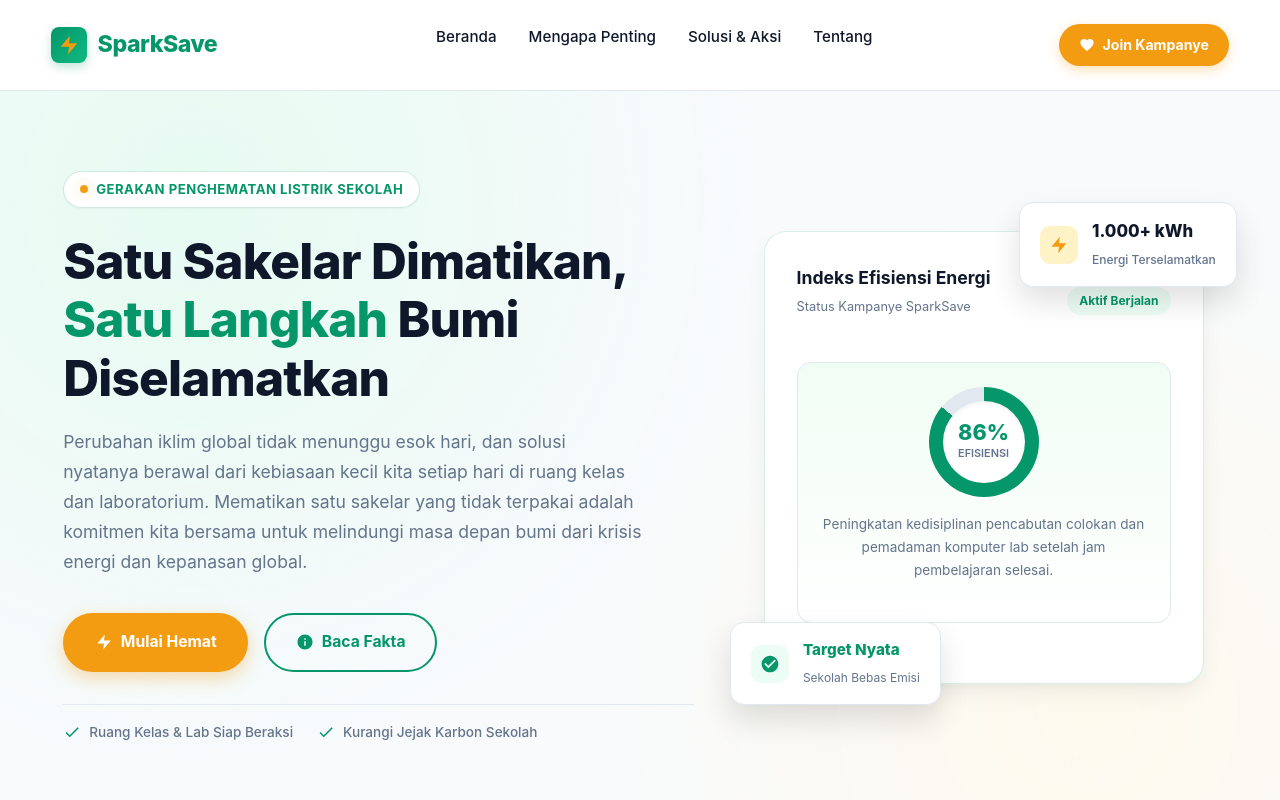
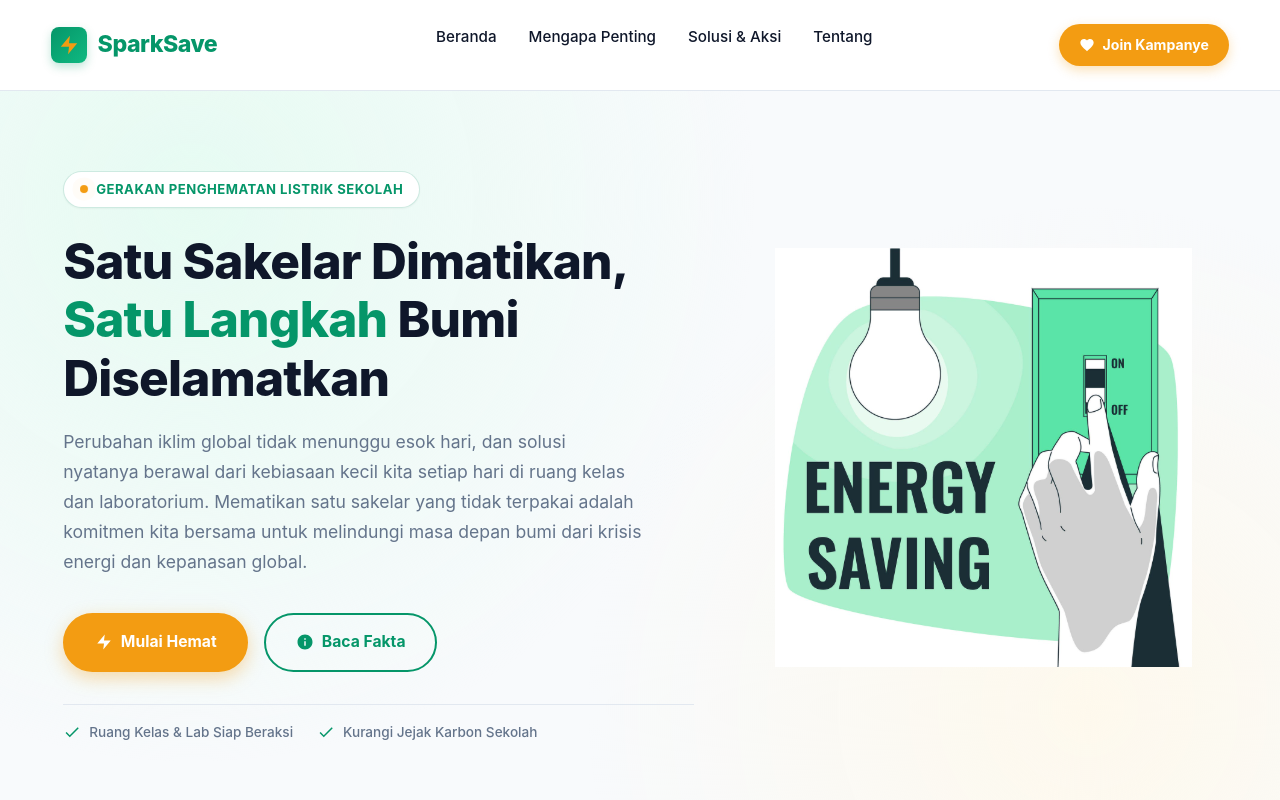
Before and after one commit to mazdim131/sparksafe, a plain HTML site: page index.html in a window 1280 px wide. Shown: the top 800 px of the page. Drawn offline with nearby package versions, Linux system fonts and the light colour scheme; a web font is replaced by a local one.

Commit message:
QUEST: dimas add img hero

```diff
--- a/index.html
+++ b/index.html
@@ -86,20 +86,9 @@
                 <!-- Sisi Kanan: Visual CSS & Floating Stat Cards -->
                 <div class="hero-right">
                     <!-- Floating Card 1 (Atas Kanan) -->
-                    <div class="float-card-kwh">
-                        <div class="float-icon-kwh">
-                            <svg viewBox="0 0 24 24">
-                                <path d="M13 2L3 14h9l-1 8 10-12h-9l1-8z" />
-                            </svg>
-                        </div>
-                        <div class="float-text-kwh">
-                            <strong>1.000+ kWh</strong>
-                            <span>Energi Terselamatkan</span>
-                        </div>
-                    </div>
 
                     <!-- Central Visual Board -->
-                    <div class="visual-board">
+                    <!-- <div class="visual-board">
                         <div class="board-header">
                             <div class="board-title-group">
                                 <h4>Indeks Efisiensi Energi</h4>
@@ -120,21 +109,13 @@
                                 pembelajaran selesai.
                             </p>
                         </div>
-                    </div>
+                    </div> -->
+
+                                            <img src="/src/assets/images/hero.png" alt="">
+
 
                     <!-- Floating Card 2 (Bawah Kiri) -->
-                    <div class="float-card-target">
-                        <div class="float-icon-target">
-                            <svg viewBox="0 0 24 24">
-                                <path
-                                    d="M12 2C6.48 2 2 6.48 2 12s4.48 10 10 10 10-4.48 10-10S17.52 2 12 2zm-2 15l-5-5 1.41-1.41L10 14.17l7.59-7.59L19 8l-9 9z" />
-                            </svg>
-                        </div>
-                        <div class="float-text-target">
-                            <strong>Target Nyata</strong>
-                            <span>Sekolah Bebas Emisi</span>
-                        </div>
-                    </div>
+
                 </div>
             </div>
         </section>
```
Also changed, not shown: src/assets/images/hero.png (added).
